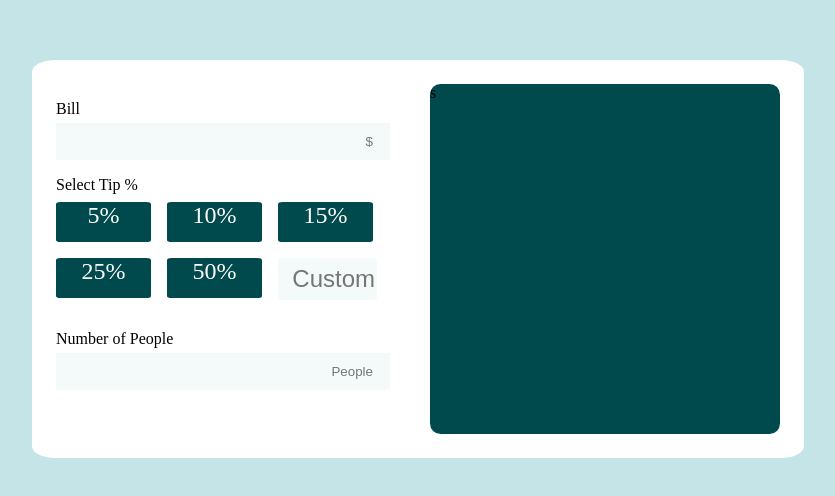
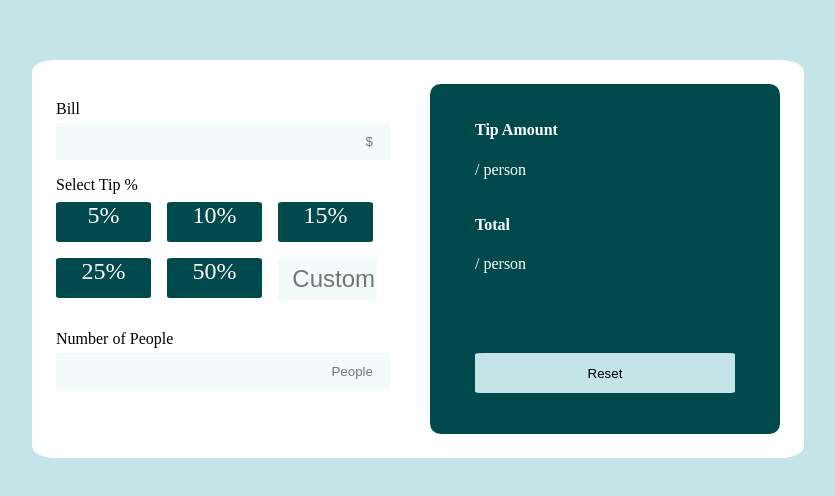
Before and after one commit to FlorinDobinciuc/tip-calculator, a React (Create React App) app in the folder tip-calculator/: page / in a window 1280 px wide. Shown: the part 156-652 px from the top of the page, without its empty margins (222-1057 px from the left). Built offline with nearby package versions, Linux system fonts and the light colour scheme.

Commit message:
Add components for the reset side

```diff
--- a/tip-calculator/src/components/reset/Reset.jsx
+++ b/tip-calculator/src/components/reset/Reset.jsx
@@ -1,5 +1,14 @@
+import ResetButton from "../resetButton/ResetButton";
+import TipAmount from "../resultsShown/TipAmount";
+
 function Reset() {
-    return <div className="reset">s</div>
+  return (
+    <div className="reset">
+      <TipAmount title="Tip Amount" />
+      <TipAmount title="Total" />
+      <ResetButton />
+    </div>
+  );
 }
 
-export default Reset
+export default Reset;
--- /dev/null
+++ b/tip-calculator/src/components/resetButton/ResetButton.jsx
@@ -0,0 +1,5 @@
+function ResetButton() {
+  return <button className="resetButton">Reset</button>;
+}
+
+export default ResetButton;
--- /dev/null
+++ b/tip-calculator/src/components/resultsShown/TipAmount.jsx
@@ -0,0 +1,10 @@
+function TipAmount({ title }) {
+  return (
+    <div className="tipAmount">
+      <h4>{title}</h4>
+      <span>/ person</span>
+    </div>
+  );
+}
+
+export default TipAmount;
--- a/tip-calculator/src/index.css
+++ b/tip-calculator/src/index.css
@@ -29,6 +29,29 @@ html {
 /* Reset component  */
 .reset {
   background-color: hsl(183, 100%, 15%);
+  display: flex;
+  flex-direction: column;
+}
+
+.resetButton {
+  background-color: hsl(185, 41%, 84%);
+  width: 260px;
+  height: 40px;
+  align-self: center;
+  border: none;
+  border-radius: 3%;
+  margin-top: 5rem;
+}
+
+.resetButton:hover {
+  background-color: hsl(186, 14%, 43%);
+}
+
+.tipAmount {
+  color: white;
+  width: 260px;
+  align-self: center;
+  margin-top: 1rem;
 }
 
 /* Bill component */
```
